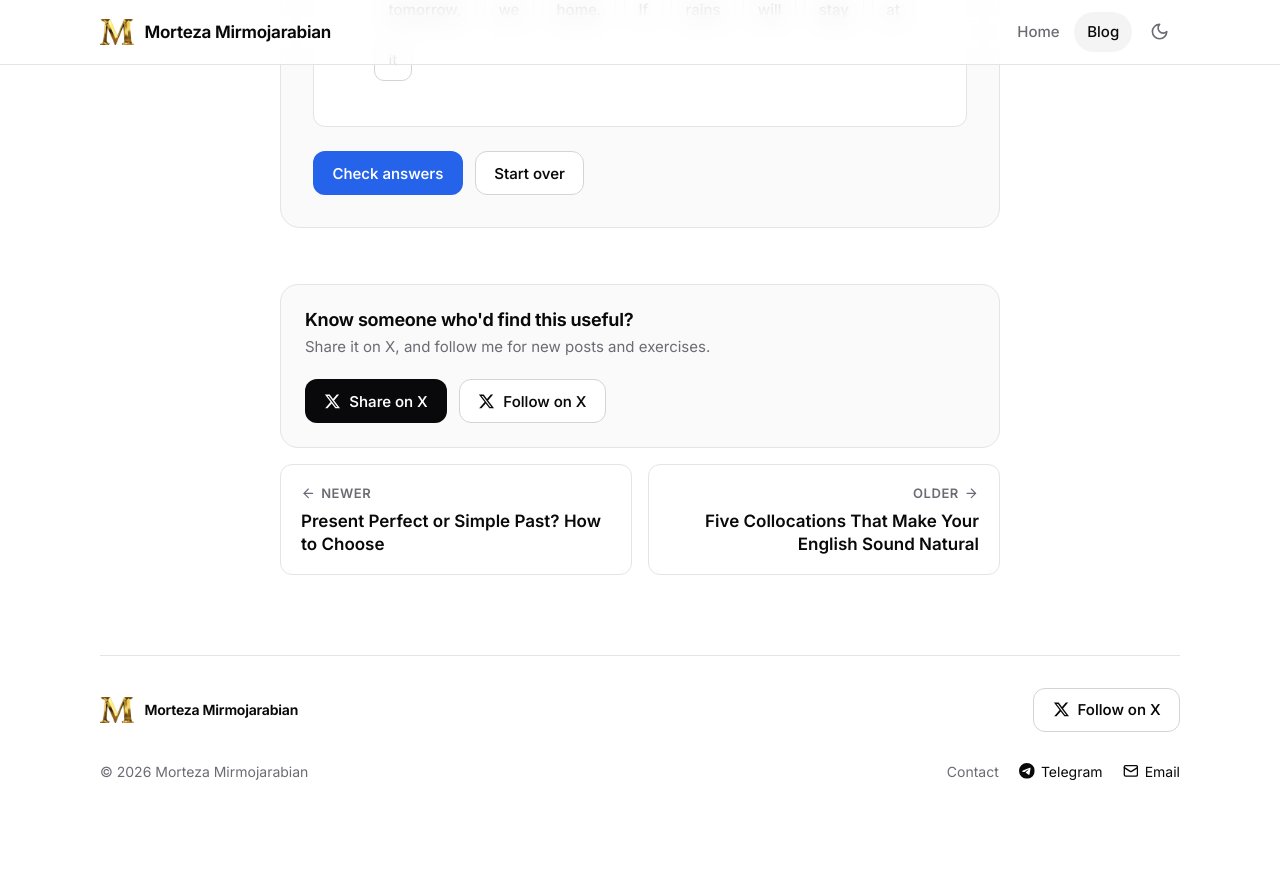
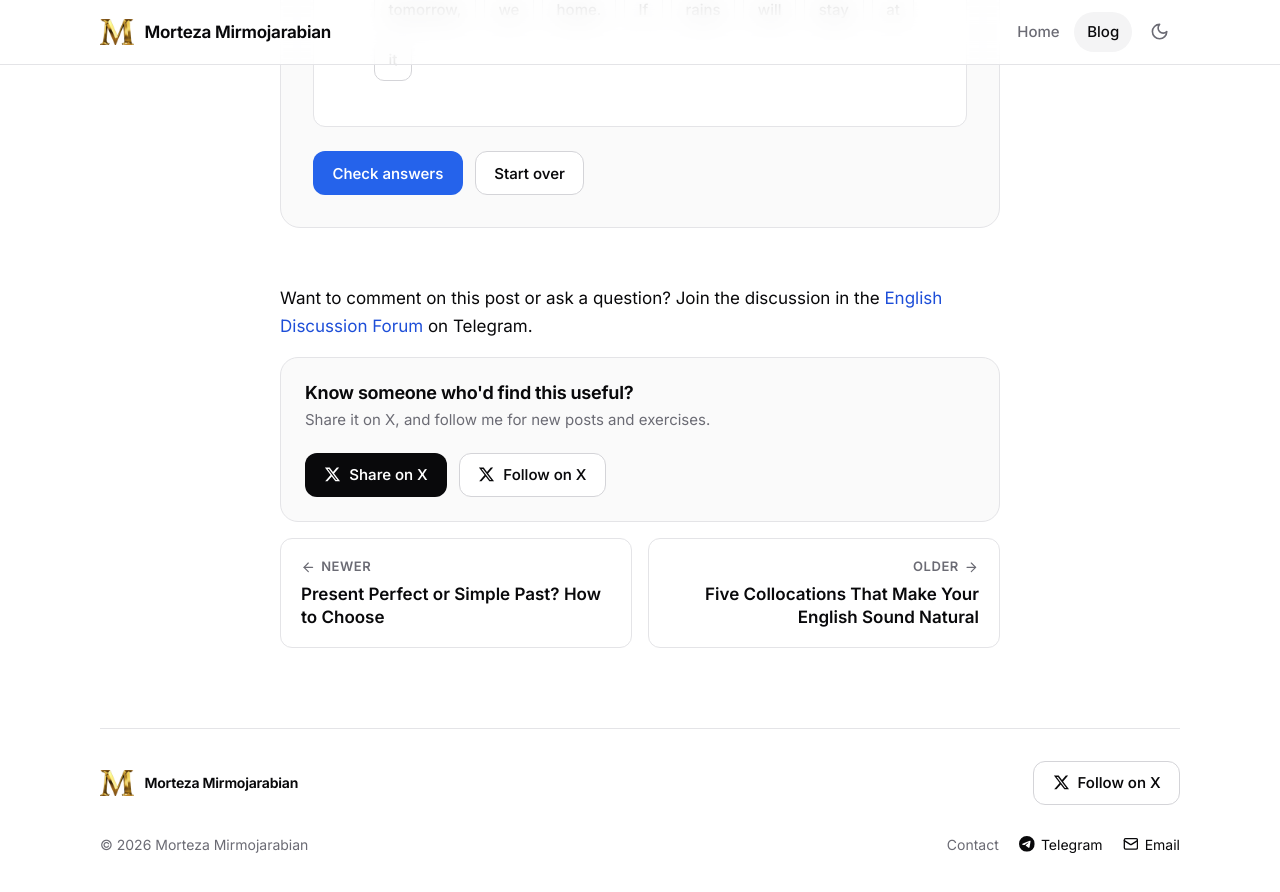
Before and after one commit to MortezaMirmojarabian/MortezaMirmojarabian.github.io, a Jekyll site: the page built from _posts/2026-10-20-build-the-sentence.md, in a window 1280 px wide and 900 px high, scrolled down 2183 px. Shown: the top 892 px of the window. Built offline with Jekyll 4.4.1, drawn with Linux system fonts in a browser that asks for light colours; before the commit the page ends 3010 px from its top, so only the background shows below that.

Commit message:
Add files via upload

```diff
--- a/_layouts/post.html
+++ b/_layouts/post.html
@@ -45,6 +45,8 @@ layout: default
   {% include exercise.html %}
 
   <footer class="post-footer">
+    <p class="post-discuss">Want to comment on this post or ask a question? Join the discussion in the <a href="https://t.me/EnglishDiscussionForum" target="_blank" rel="noopener noreferrer">English Discussion Forum<span class="sr-only"> (opens in a new tab)</span></a> on Telegram.</p>
+
     <aside class="share-card" aria-labelledby="share-title">
       <div>
         <h2 class="share-title" id="share-title">Know someone who'd find this useful?</h2>
```
